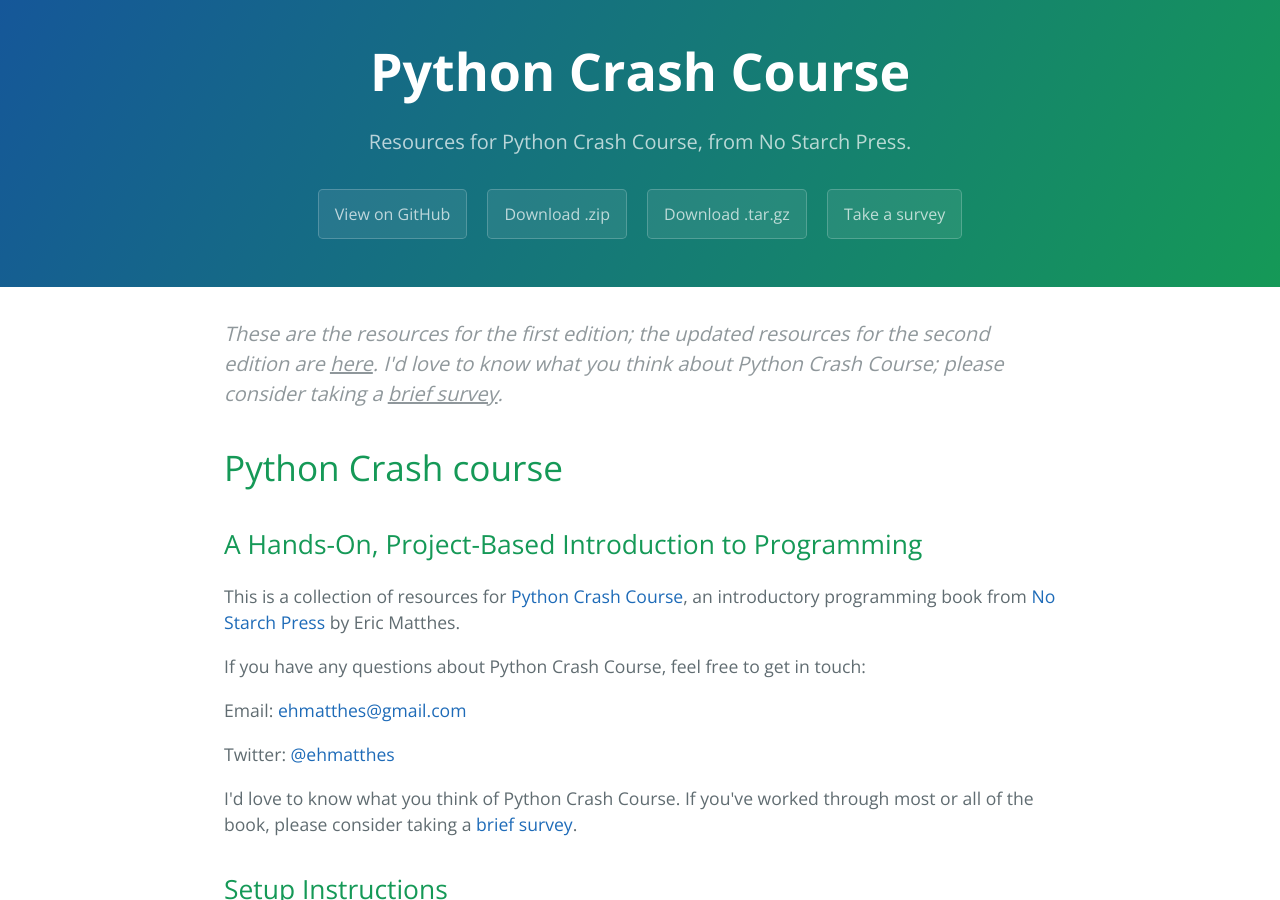
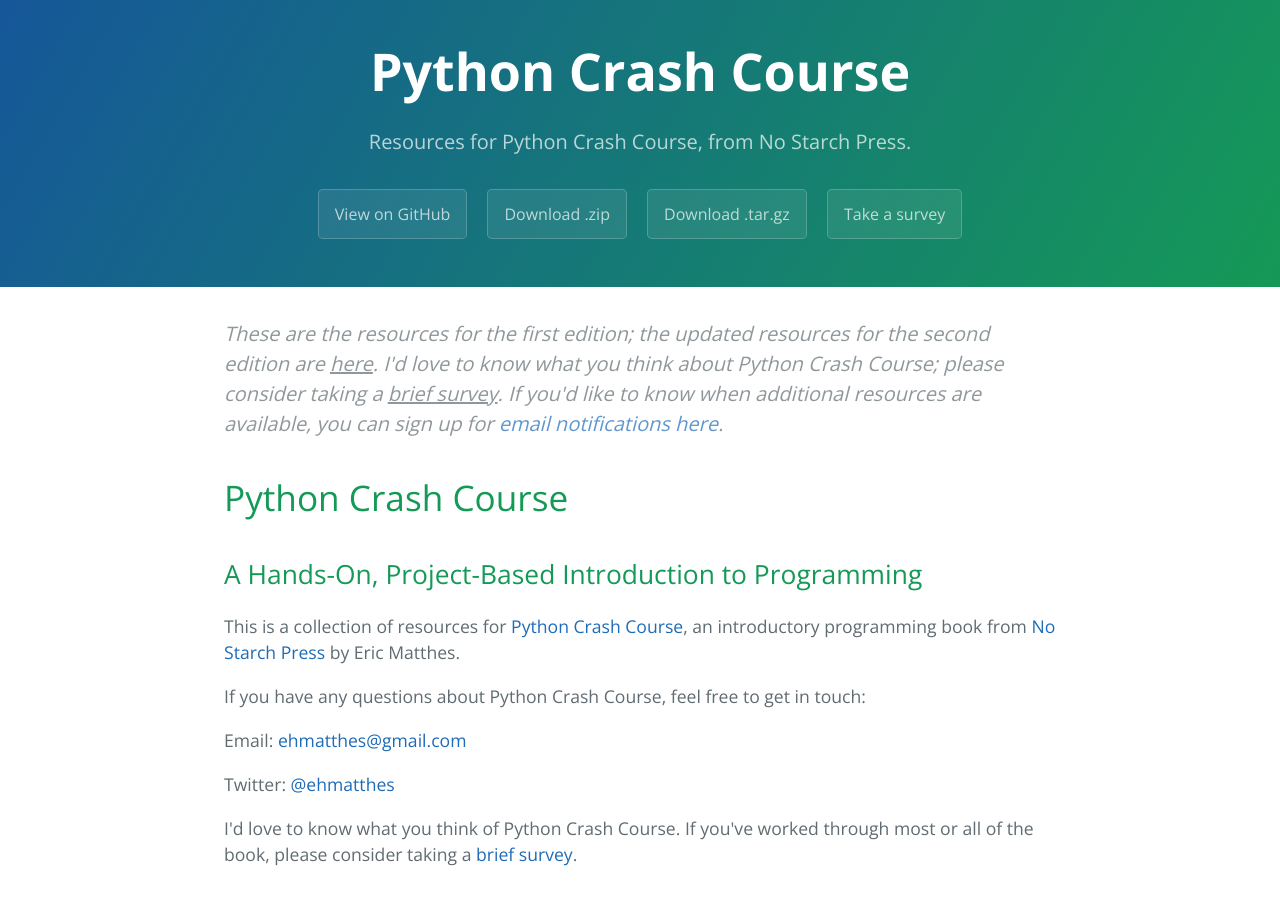
Before and after one commit to ehmatthes/pcc, a Jekyll site: the page built from index.html, in a window 1280 px wide and 900 px high. Built offline with Jekyll 4.4.1, drawn with Linux system fonts in a browser that asks for light colours.

Commit message:
Added link to mailing list signup page, and fixed capitalization of title.

```diff
--- a/_layouts/default.html
+++ b/_layouts/default.html
@@ -29,7 +29,7 @@
     </section>
 
     <section class="main-content">
-      <p class="project-tagline project-tagline-subpages survey-link">These are the resources for the first edition; the updated resources for the second edition are <a href="https://ehmatthes.github.io/pcc_2e/" class="link-no-style"><u>here</u></a>. I'd love to know what you think about Python Crash Course. Please consider taking a <a href="https://docs.google.com/forms/d/e/1FAIpQLSez7B3mKB9hmOKoiE7LS5ZmpaWME_KNOiLsznH4zb0UtSoxsA/viewform?usp=sf_link" class="link-no-style"><u>brief survey</u></a>.</p>
+      <p class="project-tagline project-tagline-subpages survey-link">These are the resources for the first edition; the updated resources for the second edition are <a href="https://ehmatthes.github.io/pcc_2e/" class="link-no-style"><u>here</u></a>. I'd love to know what you think about Python Crash Course. Please consider taking a <a href="https://docs.google.com/forms/d/e/1FAIpQLSez7B3mKB9hmOKoiE7LS5ZmpaWME_KNOiLsznH4zb0UtSoxsA/viewform?usp=sf_link" class="link-no-style"><u>brief survey</u></a>. If you'd like to know when additional resources are available, you can sign up for <a href="https://emailoctopus.com/lists/95c27296-f1d4-11e9-be00-06b4694bee2a/forms/subscribe">email notifications here</a>.</p>
       <h1>
 <a id="python-crash-course" class="anchor" href="#python-crash-course" aria-hidden="true"><span aria-hidden="true" class="octicon octicon-link"></span></a>{{ page.title }}</h1>
 
--- a/_layouts/home_page.html
+++ b/_layouts/home_page.html
@@ -34,7 +34,7 @@
     </section>
 
     <section class="main-content">
-      <p class="project-tagline project-tagline-subpages survey-link">These are the resources for the first edition; the updated resources for the second edition are <a href="https://ehmatthes.github.io/pcc_2e/" class="link-no-style"><u>here</u></a>. I'd love to know what you think about Python Crash Course; please consider taking a <a href="https://docs.google.com/forms/d/e/1FAIpQLSez7B3mKB9hmOKoiE7LS5ZmpaWME_KNOiLsznH4zb0UtSoxsA/viewform?usp=sf_link" class="link-no-style"><u>brief survey</u></a>.</p>
+      <p class="project-tagline project-tagline-subpages survey-link">These are the resources for the first edition; the updated resources for the second edition are <a href="https://ehmatthes.github.io/pcc_2e/" class="link-no-style"><u>here</u></a>. I'd love to know what you think about Python Crash Course; please consider taking a <a href="https://docs.google.com/forms/d/e/1FAIpQLSez7B3mKB9hmOKoiE7LS5ZmpaWME_KNOiLsznH4zb0UtSoxsA/viewform?usp=sf_link" class="link-no-style"><u>brief survey</u></a>. If you'd like to know when additional resources are available, you can sign up for <a href="https://emailoctopus.com/lists/95c27296-f1d4-11e9-be00-06b4694bee2a/forms/subscribe">email notifications here</a>.</p>
       <h1>
 <a id="python-crash-course" class="anchor" href="#python-crash-course" aria-hidden="true"><span aria-hidden="true" class="octicon octicon-link"></span></a>{{ page.title }}</h1>
 
--- a/index.html
+++ b/index.html
@@ -1,6 +1,6 @@
 ---
 layout: home_page
-title: Python Crash course
+title: Python Crash Course
 ---
 
 <h2><a id="a-hands-on-project-based-introduction-to-programming" class="anchor" href="#a-hands-on-project-based-introduction-to-programming" aria-hidden="true"><span aria-hidden="true" class="octicon octicon-link"></span></a>A Hands-On, Project-Based Introduction to Programming</h2>
```
